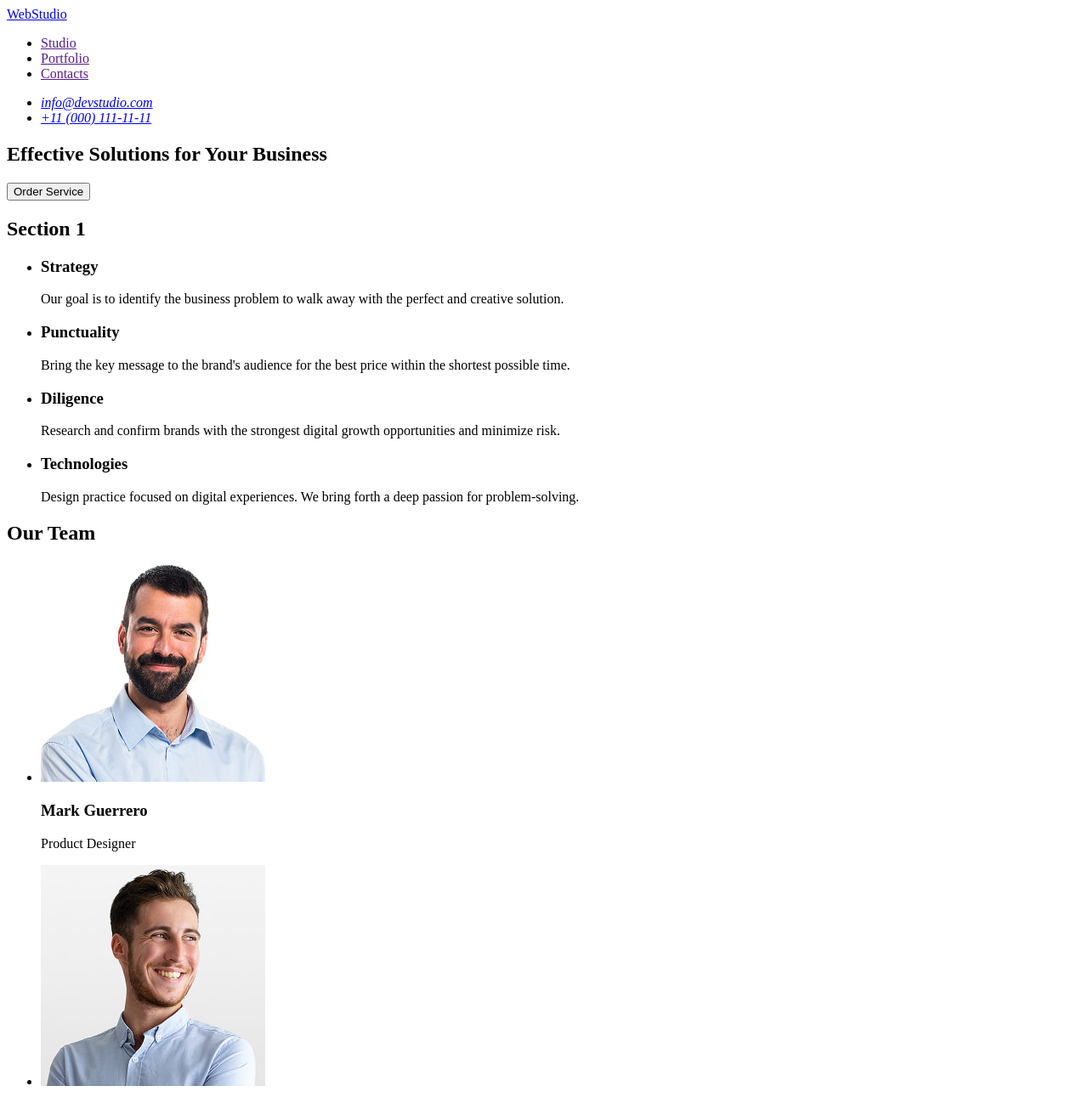
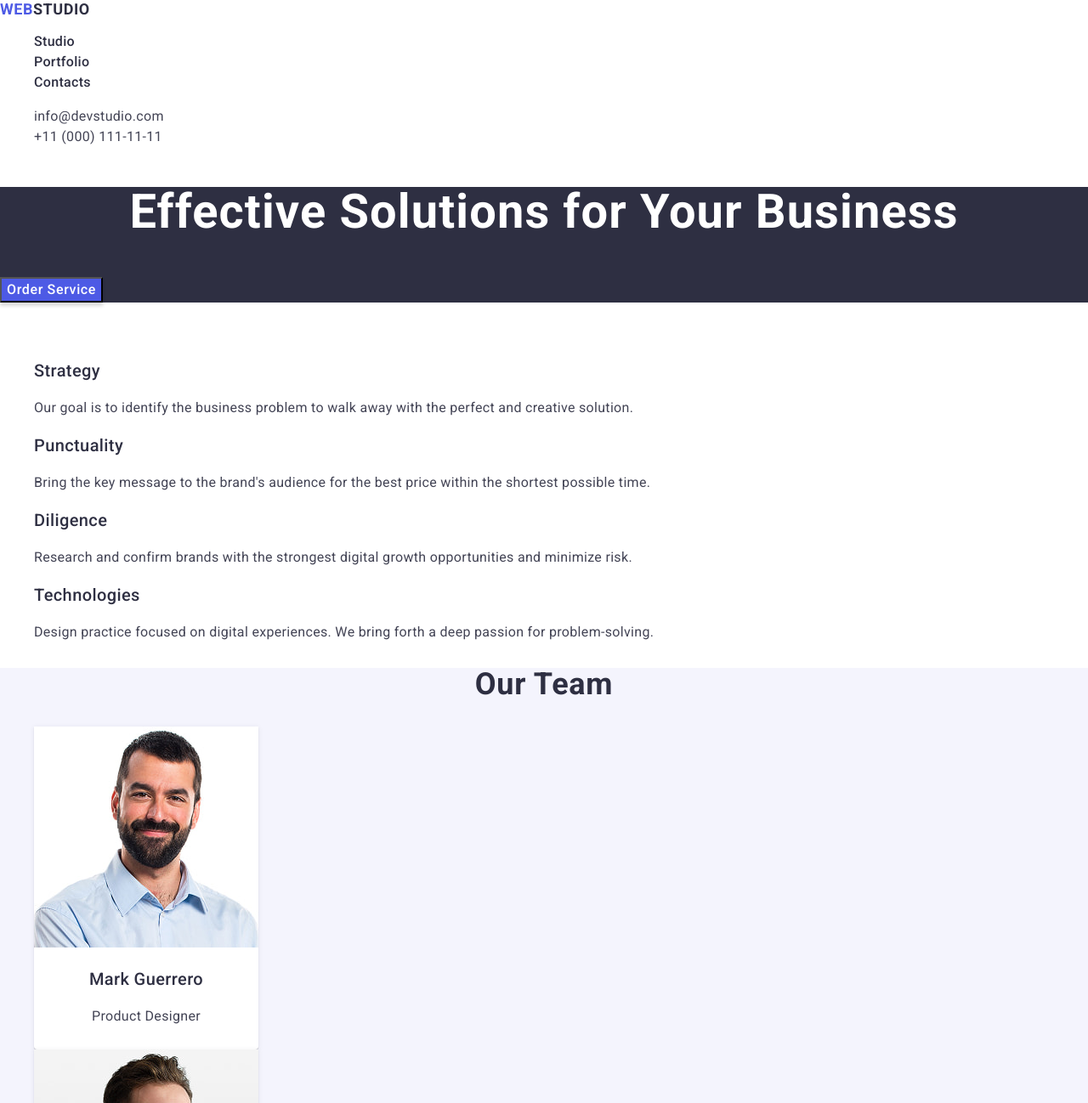
Before and after one commit to OleksandraKovalenko88/goit-markup-hw-02, a plain HTML site: page index.html in a window 1280 px wide. Shown: the top 1298 px of the page at 85% size. Drawn offline with nearby package versions, Linux system fonts and the light colour scheme.

Commit message:
add css styles

```diff
--- /dev/null
+++ b/css/style.css
@@ -0,0 +1,197 @@
+body {
+    font-family: "Roboto", sans-serif;
+    color: #434455;
+    background-color: #FFFFFF;
+}
+
+ul,
+ol {
+    list-style-type: none;
+}
+
+a {
+    text-decoration: none;
+}
+
+/* #region header */
+.logo {
+    font-weight: 700;
+    font-size: 18px;
+    line-height: 1.17;
+    letter-spacing: 0.03em;
+    text-transform: uppercase;
+    color: #4d5ae5;
+}
+
+.header-logo .logo-part {
+    color: #2e2f42;
+}
+
+.nav-link {
+    font-weight: 500;
+    font-size: 16px;
+    line-height: 1.5;
+    letter-spacing: 0.02em;
+    color: #2e2f42;
+}
+
+.contacts {
+    font-style: normal;
+}
+
+.contacts-link {
+    font-size: 16px;
+    line-height: 1.5;
+    letter-spacing: 0.02em;
+    color: #434455;
+}
+
+.nav-link:hover,
+.nav-link:focus,
+.contacts-link:hover,
+.contacts-link:focus {
+    color: #404bbf;
+}
+
+/* #endregion header */
+
+/* #region hero */
+.hero-section {
+    background-color: #2e2f42;
+}
+
+.hero-title {
+    font-weight: 700;
+    font-size: 56px;
+    line-height: 1.07;
+    letter-spacing: 0.02em;
+    text-align: center;
+    color: #fff;
+}
+
+.hero-button {
+    cursor: pointer;
+    font-weight: 500;
+    font-size: 16px;
+    line-height: 1.5;
+    letter-spacing: 0.04em;
+    color: #fff;
+    box-shadow: 0 4px 4px 0 rgba(0, 0, 0, 0.15);
+    background-color: #4d5ae5;
+}
+
+/* #endregion hero */
+
+/* #region section1 */
+.features-title {
+    visibility: hidden;
+}
+
+.features-item-title {
+    font-weight: 500;
+    font-size: 20px;
+    line-height: 1.2;
+    letter-spacing: 0.02em;
+    color: #2e2f42;
+}
+
+.features-item-text {
+    font-size: 16px;
+    line-height: 1.5;
+    letter-spacing: 0.02em;
+}
+
+
+/* #endregion section1 */
+
+/* #region section2 */
+.ourteam {
+    background-color: #f4f4fd;
+}
+
+.ourteam-title {
+    font-weight: 700;
+    font-size: 36px;
+    line-height: 1.11;
+    letter-spacing: 0.02em;
+    text-align: center;
+    color: #2e2f42;
+}
+
+.ourteam-item {
+    border-radius: 0 0 4px 4px;
+    padding: 0px 0px 32px;
+    width: 264px;
+    height: 380px;
+    box-shadow: 0 2px 1px 0 rgba(46, 47, 66, 0.08), 0 1px 1px 0 rgba(46, 47, 66, 0.16), 0 1px 6px 0 rgba(46, 47, 66, 0.08);
+    background: #fff;
+}
+
+.ourteam-item-title {
+    font-weight: 500;
+    font-size: 20px;
+    line-height: 1.2;
+    letter-spacing: 0.02em;
+    text-align: center;
+    color: #2e2f42;
+}
+
+.ourteam-item-text {
+    font-size: 16px;
+    line-height: 1.5;
+    letter-spacing: 0.02em;
+    text-align: center;
+}
+
+/* #endregion section2 */
+
+/* #region section3 */
+.ourportfolio-title {
+    font-weight: 700;
+    font-size: 36px;
+    line-height: 1.11;
+    letter-spacing: 0.02em;
+    text-align: center;
+    color: #2e2f42;
+}
+
+.ourportfolio-item {
+    border: 1px solid #e7e9fc;
+    width: 360px;
+    height: 420px;
+    background: #fff;
+}
+
+.ourportfolio-item-title {
+    font-weight: 500;
+    font-size: 20px;
+    line-height: 1.2;
+    letter-spacing: 0.02em;
+    color: #2e2f42;
+}
+
+.ourportfolio-item-text {
+    font-size: 16px;
+    line-height: 1.5;
+    letter-spacing: 0.02em;
+}
+
+/* #endregion section3 */
+
+/* #region footer */
+.pade-footer {
+    background-color: #2e2f42;
+}
+
+.footer-logo .logo-part {
+    color: #f4f4fd;
+}
+
+.footer-text {
+    font-size: 16px;
+    line-height: 1.5;
+    letter-spacing: 0.02em;
+    color: #f4f4fd;
+}
+
+/* #endregion footer */
--- a/index.html
+++ b/index.html
@@ -3,90 +3,141 @@
 <head>
     <meta charset="UTF-8">
     <meta name="viewport" content="width=device-width, initial-scale=1.0">
-    <title>Document</title>
+    <title>WebStudio</title>
+
+    <link
+        rel="stylesheet"
+        href="https://cdnjs.cloudflare.com/ajax/libs/modern-normalize/3.0.1/modern-normalize.min.css"
+        integrity="sha512-q6WgHqiHlKyOqslT/lgBgodhd03Wp4BEqKeW6nNtlOY4quzyG3VoQKFrieaCeSnuVseNKRGpGeDU3qPmabCANg=="
+        crossorigin="anonymous"
+        referrerpolicy="no-referrer"
+    />
+
+    <link rel="preconnect" href="https://fonts.googleapis.com">
+    <link rel="preconnect" href="https://fonts.gstatic.com" crossorigin>
+    <link href="https://fonts.googleapis.com/css2?family=Raleway:wght@700&family=Roboto:ital,wdth,wght@0,75..100,100..900;1,75..100,100..900&display=swap" rel="stylesheet">
+
+    <link rel="stylesheet" href="./css/style.css">
 </head>
 <body>
-    <header>
-        <nav>
-            <a href="./index.html">WebStudio</a>
-            <ul>
-                <li><a href="">Studio</a></li>
-                <li><a href="">Portfolio</a></li>
-                <li><a href="">Contacts</a></li>
+    <header class="page-header">
+        <nav class="header-nav">
+            <a class="logo header-logo" href="./index.html">Web<span class="logo-part">Studio</span></a>
+            <ul class="nav-list">
+                <li class="nav-item"><a class="nav-link" href="./index.html">Studio</a></li>
+                <li class="nav-item"><a class="nav-link" href="">Portfolio</a></li>
+                <li class="nav-item"><a class="nav-link" href="">Contacts</a></li>
             </ul>
         </nav>
-        <address>
-            <ul>
-                <li><a href="mailto:info@devstudio.com">info@devstudio.com</a></li>
-                <li><a href="tel:+110001111111">+11 (000) 111-11-11</a></li>
+        <address class="contacts">
+            <ul class="contacts-list">
+                <li class="contacts-item"><a class="contacts-link" href="mailto:info@devstudio.com">info@devstudio.com</a></li>
+                <li class="contacts-item"><a class="contacts-link" href="tel:+110001111111">+11 (000) 111-11-11</a></li>
             </ul>
         </address>
     </header>
-    <main>
+    <main class="page-main">
         <!-- #region hero -->
-         <section>
-            <h1>Effective Solutions
+         <section class="hero-section">
+            <h1 class="hero-title">Effective Solutions
             for Your Business</h1>
-            <button type="button">
+            <button class="hero-button" type="button">
                 Order Service
             </button>
          </section>
         <!-- #endregion hero -->
         <!-- #region section1 -->
-        <section>
-            <h2>Section 1</h2>
-                <ul>
-                    <li>
-                        <h3>Strategy</h3>
-                        <p>Our goal is to identify the business
+        <section class="features">
+            <h2 class="features-title">Features</h2>
+                <ul class="features-list">
+                    <li class="features-item">
+                        <h3 class="features-item-title">Strategy</h3>
+                        <p class="features-item-text">Our goal is to identify the business
                         problem to walk away with the perfect and creative solution.</p>
                     </li>
-                    <li>
-                        <h3>Punctuality</h3>
-                        <p>Bring the key message to the brand's audience for the best price within the shortest possible time.</p>
+                    <li class="features-item">
+                        <h3 class="features-item-title">Punctuality</h3>
+                        <p class="features-item-text">Bring the key message to the brand's audience for the best price within the shortest possible time.</p>
                     </li>
-                    <li>
-                        <h3>Diligence</h3>
-                        <p>Research and confirm brands with the strongest digital growth opportunities and minimize risk.</p>
+                    <li class="features-item">
+                        <h3 class="features-item-title">Diligence</h3>
+                        <p class="features-item-text">Research and confirm brands with the strongest digital growth opportunities and minimize risk.</p>
                     </li>
-                    <li>
-                        <h3>Technologies</h3>
-                        <p>Design practice focused on digital experiences. We bring forth a deep passion for problem-solving.</p>
+                    <li class="features-item">
+                        <h3 class="features-item-title">Technologies</h3>
+                        <p class="features-item-text">Design practice focused on digital experiences. We bring forth a deep passion for problem-solving.</p>
                     </li>
                 </ul>
         </section>
         <!-- #endregion section1 -->
         <!-- #region section2 -->
-          <section>
-            <h2>Our Team</h2>
-            <ul>
-                <li>
+          <section class="ourteam">
+            <h2 class="ourteam-title">Our Team</h2>
+            <ul class="ourteam-list">
+                <li class="ourteam-item">
                     <img src="./images/person1.jpg" alt="Mark Guerrero" width="264" height="260">
-                    <h3>Mark Guerrero</h3>
-                    <p>Product Designer</p>
+                    <h3 class="ourteam-item-title">Mark Guerrero</h3>
+                    <p class="ourteam-item-text">Product Designer</p>
                 </li>
-                <li>
+                <li class="ourteam-item">
                     <img src="./images/person2.jpg" alt="Tom Ford" width="264" height="260">
-                    <h3>Tom Ford</h3>
-                    <p>Frontend Developer</p>
+                    <h3 class="ourteam-item-title">Tom Ford</h3>
+                    <p class="ourteam-item-text">Frontend Developer</p>
                 </li>
-                <li>
+                <li class="ourteam-item">
                     <img src="./images/person3.jpg" alt="Camila Garcia" width="264" height="260">
-                    <h3>Camila Garcia</h3>
-                    <p>Marketing</p>
+                    <h3 class="ourteam-item-title">Camila Garcia</h3>
+                    <p class="ourteam-item-text">Marketing</p>
                 </li>
-                <li>
+                <li class="ourteam-item">
                     <img src="./images/person4.jpg" alt="Daniel Wilson" width="264" height="260">
-                    <h3>Daniel Wilson</h3>
-                    <p>UI Designer</p>
+                    <h3 class="ourteam-item-title">Daniel Wilson</h3>
+                    <p class="ourteam-item-text">UI Designer</p>
                 </li>
             </ul>
           </section>
         <!-- #endregion section2 -->
+        <!-- #region section3 -->
+         <section class="ourportfolio">
+            <h2 class="ourportfolio-title">Our Portfolio</h2>
+            <ul class="ourportfolio-list">
+                <li class="ourportfolio-item">
+                    <img src="./images/banking-app.jpg" alt="Banking App">
+                    <h3 class="ourportfolio-item-title">Banking App</h3>
+                    <p class="ourportfolio-item-text">App</p>
+                </li>
+                <li class="ourportfolio-item">
+                    <img src="./images/cashless-payment.jpg" alt="Cashless Payment">
+                    <h3 class="ourportfolio-item-title">Cashless Payment</h3>
+                    <p class="ourportfolio-item-text">Marketing</p>
+                </li>
+                <li class="ourportfolio-item">
+                    <img src="./images/meditation-app.jpg" alt="Meditation App">
+                    <h3 class="ourportfolio-item-title">Meditation App</h3>
+                    <p class="ourportfolio-item-text">App</p>
+                </li>
+                <li class="ourportfolio-item">
+                    <img src="./images/taxi-service.jpg" alt="Taxi Service">
+                    <h3 class="ourportfolio-item-title">Taxi Service</h3>
+                    <p class="ourportfolio-item-text">Marketing</p>
+                </li>
+                <li class="ourportfolio-item">
+                    <img src="./images/screen-illustrations.jpg" alt="Screen Illustrations">
+                    <h3 class="ourportfolio-item-title">Screen Illustrations</h3>
+                    <p class="ourportfolio-item-text">Design</p>
+                </li>
+                <li class="ourportfolio-item">
+                    <img src="./images/online-courses.jpg" alt="Online Courses">
+                    <h3 class="ourportfolio-item-title">Online Courses</h3>
+                    <p class="ourportfolio-item-text">Marketing</p>
+                </li>
+            </ul>
+         </section>
+        <!-- #endregion section3 -->
     </main>
-    <footer>
-        <a href="./index.html">WebStudio</a>
-        <p>Increase the flow of customers and sales for your business with digital marketing & growth solutions.</p>
+    <footer class="pade-footer">
+        <a class="logo footer-logo" href="./index.html">Web<span class="logo-part">Studio</span></a>
+        <p class="footer-text">Increase the flow of customers and sales for your business with digital marketing & growth solutions.</p>
     </footer>
 </body>
 </html>
```
Also changed, not shown: images/banking-app.jpg (added), images/cashless-payment.jpg (added), images/meditation-app.jpg (added), images/online-courses.jpg (added), images/screen-illustrations.jpg (added), images/taxi-service.jpg (added), Текстовый документ.txt (added).
